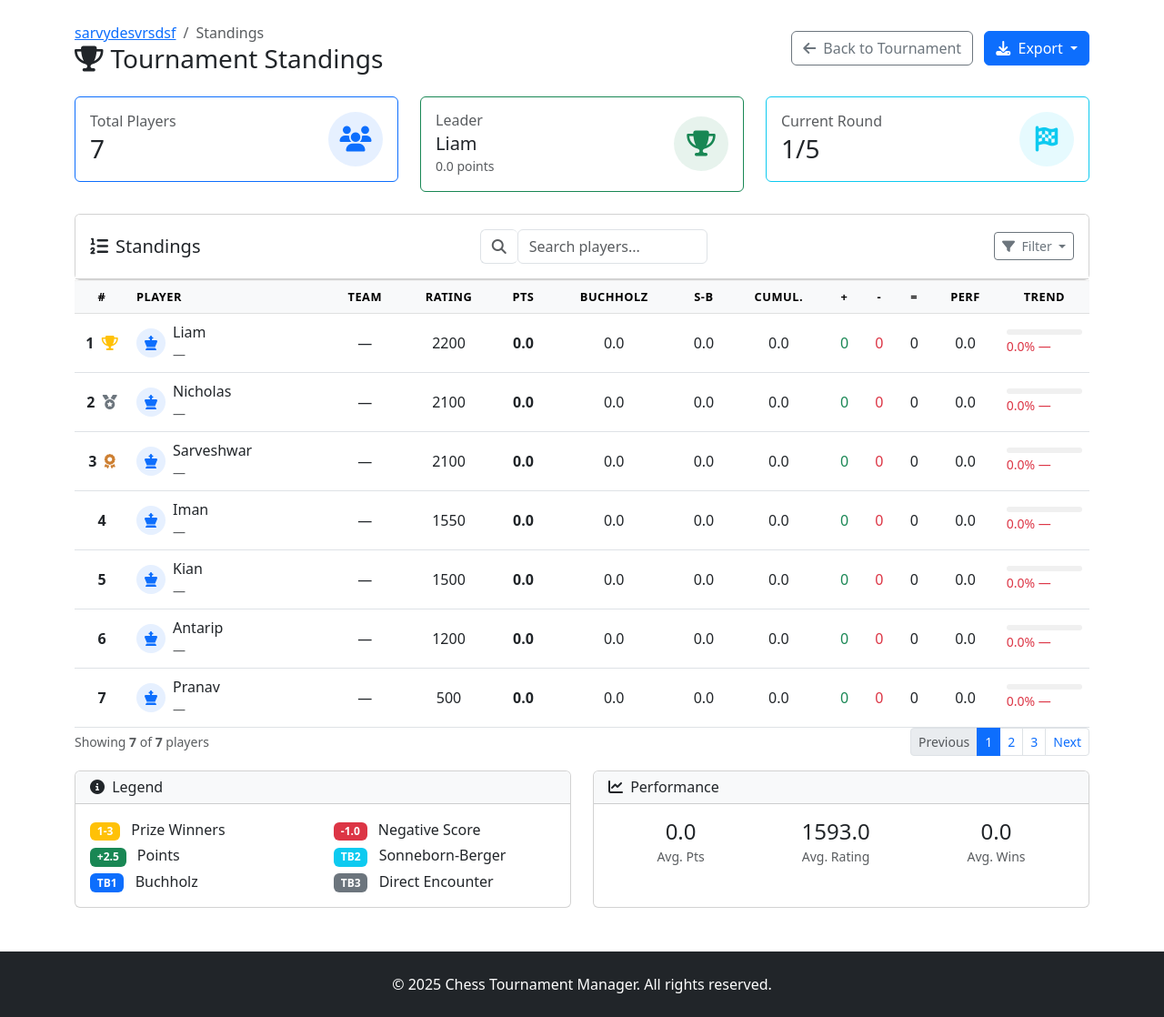
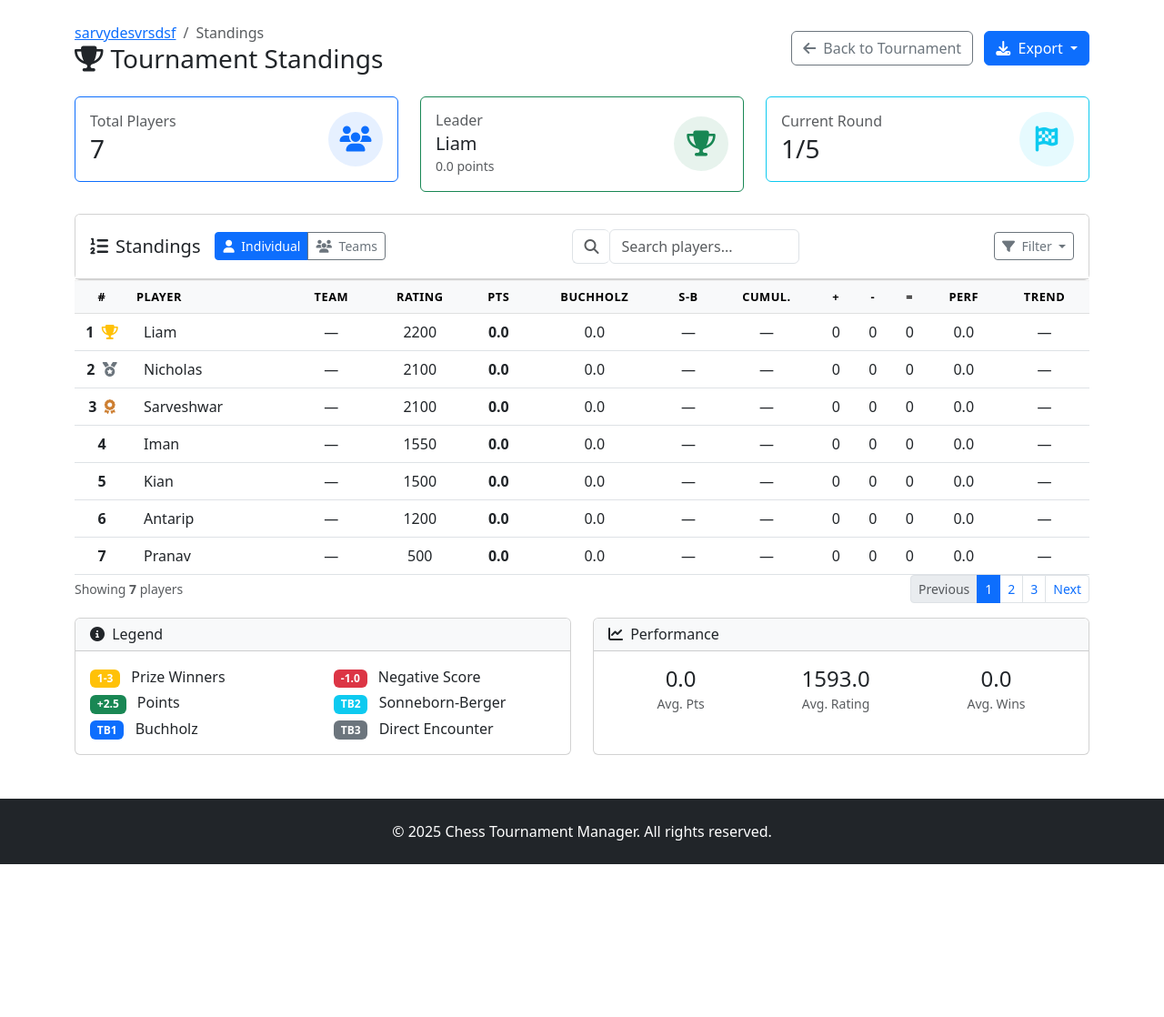
Before and after one commit to SarveshwarSenthilKumar/ChessPairings, a Flask app: page /tournament/2/standings in a window 1280 px wide. Shown: the part 56-1174 px from the top of the page at 91% size. After the commit the page ends 1006 px from the top, so only its background shows below. Run offline with Flask 3, Linux system fonts and the light colour scheme; the visitor is signed in with stand-in values (Sample User, id 1); data comes from the database, SQL or seed files in the repository; both versions use the stored data as it was after the commit; some libraries are stand-ins or nearby versions.

Commit message:
Developed proper standings architecture for teams

```diff
--- a/templates/tournament/standings.html
+++ b/templates/tournament/standings.html
@@ -125,13 +125,23 @@
 
 <div class="card">
     <div class="card-header bg-white d-flex justify-content-between align-items-center py-3">
-        <h5 class="mb-0">
+        <div class="d-flex align-items-center">
+            <h5 class="mb-0 me-3">
                 <i class="fas fa-list-ol me-2"></i>Standings
             </h5>
+            <div class="btn-group" role="group">
+                <a href="?view=individual" class="btn btn-sm {% if view_type == 'individual' %}btn-primary{% else %}btn-outline-secondary{% endif %}">
+                    <i class="fas fa-user me-1"></i> Individual
+                </a>
+                <a href="?view=team" class="btn btn-sm {% if view_type == 'team' %}btn-primary{% else %}btn-outline-secondary{% endif %}">
+                    <i class="fas fa-users me-1"></i> Teams
+                </a>
+            </div>
+        </div>
         <div class="d-flex
             <div class="input-group input-group-sm" style="width: 250px;">
                 <span class="input-group-text bg-white border-end-0"><i class="fas fa-search text-muted"></i></span>
-                <input type="text" id="searchStandings" class="form-control" placeholder="Search players...">
+                <input type="text" id="searchStandings" class="form-control" placeholder="Search {% if view_type == 'team' %}teams{% else %}players{% endif %}...">
             </div>
             <div class="dropdown ms-2">
                 <button class="btn btn-sm btn-outline-secondary dropdown-toggle" type="button" data-bs-toggle="dropdown" aria-expanded="false">
@@ -153,10 +163,15 @@
                 <thead class="table-light">
                     <tr>
                         <th class="text-center" style="width: 60px;">#</th>
-                        <th>Player</th>
+                        <th>{% if view_type == 'team' %}Team{% else %}Player{% endif %}</th>
+                        {% if view_type != 'team' %}
                             <th class="text-center">Team</th>
                             <th class="text-center">Rating</th>
+                        {% else %}
+                            <th class="text-center">Players</th>
+                        {% endif %}
                         <th class="text-center" data-bs-toggle="tooltip" title="Points: 1 for a win, 0.5 for a draw">Pts</th>
+                        {% if view_type != 'team' %}
                             <th class="text-center" data-bs-toggle="tooltip" title="Buchholz: Sum of opponents' scores. Higher is better.">Buchholz</th>
                             <th class="text-center" data-bs-toggle="tooltip" title="Sonneborn-Berger: Sum of the scores of opponents you beat and half the scores of those you drew with.">S-B</th>
                             <th class="text-center" data-bs-toggle="tooltip" title="Cumulative: The sum of your current score after each round.">Cumul.</th>
@@ -165,10 +180,13 @@
                             <th class="text-center" data-bs-toggle="tooltip" title="Draws">=</th>
                             <th class="text-center" data-bs-toggle="tooltip" title="Performance: Expected performance based on opponents' ratings">Perf</th>
                             <th class="text-center" data-bs-toggle="tooltip" title="Trend: Performance trend over last 3 rounds">Trend</th>
+                        {% else %}
+                            <th class="text-center" data-bs-toggle="tooltip" title="Average points per player">Avg Pts</th>
+                        {% endif %}
                     </tr>
                 </thead>
                 <tbody id="standingsTable">
-                    {% for player in standings %}
+                    {% for item in standings %}
                     <tr class="{% if tournament.prize_winners is defined and loop.index <= tournament.prize_winners and tournament.prize_winners > 0 %}table-warning{% endif %}">
                         <td class="text-center fw-bold">
                             {{ loop.index }}
@@ -182,39 +200,65 @@
                         </td>
                         <td>
                             <div class="d-flex align-items-center">
-                                <div class="avatar-sm bg-primary bg-opacity-10 text-primary rounded-circle d-flex align-items-center justify-content-center me-2" style="width: 32px; height: 32px;">
-                                    <i class="fas fa-chess-king"></i>
+                                <div class="ms-2">
+                                    <div class="fw-medium">
+                                        {% if view_type == 'team' %}
+                                            {{ item.team }}
+                                        {% else %}
+                                            {{ item.name }}
+                                        {% endif %}
                                     </div>
-                                <div>
-                                    <div class="fw-medium">{{ player.name }}</div>
-                                    <small class="text-muted">{{ player.federation or '—' }}</small>
+                                    {% if view_type != 'team' and item.team %}
+                                    <div class="text-muted small">{{ item.team }}</div>
+                                    {% endif %}
                                 </div>
                             </div>
                         </td>
-                        <td class="text-center">{{ player.team or '—' }}</td>
-                        <td class="text-center">{{ player.rating }}</td>
-                        <td class="text-center fw-bold">{{ player.points }}</td>
-                        <td class="text-center">{{ player.tiebreak1|default('—') }}</td>
-                        <td class="text-center">{{ player.tiebreak2|default('—') }}</td>
-                        <td class="text-center">{{ player.tiebreak3|default('—') }}</td>
-                        <td class="text-center text-success">{{ player.wins }}</td>
-                        <td class="text-center text-danger">{{ player.losses }}</td>
-                        <td class="text-center">{{ player.draws }}</td>
-                        <td class="text-center">{{ player.performance|default('—') }}</td>
-                        <td>
-                            <div class="progress" style="height: 6px;">
-                                <div class="progress-bar bg-{{ 'success' if player.trend > 0 else 'danger' }}"
-                                     role="progressbar"
-                                     style="width: {{ player.trend|abs }}%"
-                                     aria-valuenow="{{ player.trend|abs }}"
-                                     aria-valuemin="0"
-                                     aria-valuemax="100">
-                                </div>
-                            </div>
-                            <small class="text-{{ 'success' if player.trend > 0 else 'danger' }}">
-                                {{ player.trend|abs }}% {{ '▲' if player.trend > 0 else '▼' if player.trend < 0 else '—' }}
-                            </small>
+                        <td class="text-center">
+                            {% if view_type == 'team' %}
+                                {{ item.player_count or '—' }}
+                            {% else %}
+                                {{ item.team or '—' }}
+                            {% endif %}
                         </td>
+                        <td class="text-center">
+                            {% if view_type != 'team' %}
+                                {{ item.rating }}
+                            {% else %}
+                                —
+                            {% endif %}
+                        </td>
+                        <td class="text-center fw-bold">
+                            {% if view_type == 'team' %}
+                                {{ "%.1f"|format(item.total_points) }}
+                            {% else %}
+                                {{ "%.1f"|format(item.points) }}
+                            {% endif %}
+                        </td>
+                        {% if view_type != 'team' %}
+                            <td class="text-center">{{ "%.1f"|format(item.buchholz) if item.buchholz is defined else '—' }}</td>
+                            <td class="text-center">{{ "%.1f"|format(item.sonneborn_berger) if item.sonneborn_berger is defined else '—' }}</td>
+                            <td class="text-center">{{ "%.1f"|format(item.cumulative) if item.cumulative is defined else '—' }}</td>
+                            <td class="text-center">{{ item.wins or 0 }}</td>
+                            <td class="text-center">{{ item.losses or 0 }}</td>
+                            <td class="text-center">{{ item.draws or 0 }}</td>
+                            <td class="text-center">{{ item.performance|round if item.performance is defined else '—' }}</td>
+                            <td class="text-center">
+                                {% if item.trend is defined and item.trend %}
+                                    {% if item.trend > 0 %}
+                                        <span class="text-success">↗ {{ item.trend|abs }}</span>
+                                    {% elif item.trend < 0 %}
+                                        <span class="text-danger">↘ {{ item.trend|abs }}</span>
+                                    {% else %}
+                                        <span class="text-muted">→</span>
+                                    {% endif %}
+                                {% else %}
+                                    —
+                                {% endif %}
+                            </td>
+                        {% else %}
+                            <td class="text-center">{{ "%.2f"|format(item.avg_points_per_player) if item.avg_points_per_player is defined else '—' }}</td>
+                        {% endif %}
                     </tr>
                     {% else %}
                     <tr>
@@ -233,7 +277,7 @@
     <div class="card-footer bg-white">
         <div class="d-flex justify-content-between align-items-center">
             <div class="text-muted small">
-                Showing <strong>{{ standings|length }}</strong> of <strong>{{ standings|length }}</strong> players
+                Showing <strong>{{ standings|length }}</strong> {% if view_type == 'team' %}teams{% else %}players{% endif %}
             </div>
             <nav aria-label="Standings pagination">
                 <ul class="pagination pagination-sm mb-0">
@@ -283,16 +327,32 @@
             <div class="card-body p-3">
                 <div class="d-flex justify-content-around text-center">
                     <div>
-                        <div class="h4 mb-0">{{ (standings|sum(attribute='points') / (standings|length or 1))|round(1) }}</div>
+                            <div class="h4 mb-0">
+                                {% if view_type == 'team' %}
+                                    {{ (standings|sum(attribute='total_points') / (standings|length or 1))|round(1) }}
+                                {% else %}
+                                    {{ (standings|sum(attribute='points') / (standings|length or 1))|round(1) }}
+                                {% endif %}
+                            </div>
                             <small class="text-muted">Avg. Pts</small>
                     </div>
                     <div>
+                            {% if view_type != 'team' %}
                                 <div class="h4 mb-0">{{ (standings|sum(attribute='rating') / (standings|length or 1))|round(0) }}</div>
                                 <small class="text-muted">Avg. Rating</small>
+                            {% else %}
+                                <div class="h4 mb-0">{{ standings|sum(attribute='player_count') or 0 }}</div>
+                                <small class="text-muted">Total Players</small>
+                            {% endif %}
                     </div>
                     <div>
+                            {% if view_type != 'team' %}
                                 <div class="h4 mb-0">{{ (standings|selectattr('wins')|map(attribute='wins')|sum / (standings|length or 1))|round(1) }}</div>
                                 <small class="text-muted">Avg. Wins</small>
+                            {% else %}
+                                <div class="h4 mb-0">{{ (standings|sum(attribute='total_points') / (standings|sum(attribute='player_count') or 1))|round(2) }}</div>
+                                <small class="text-muted">Pts/Player</small>
+                            {% endif %}
                     </div>
                 </div>
             </div>
```
Also changed, not shown: templates/tournament/view.html (+42 -15 lines), tournament_db.py (+56 -2 lines), tournament_routes.py (+13 -5 lines), tournament.db. Lines whose indentation alone changed are shown as unchanged.
